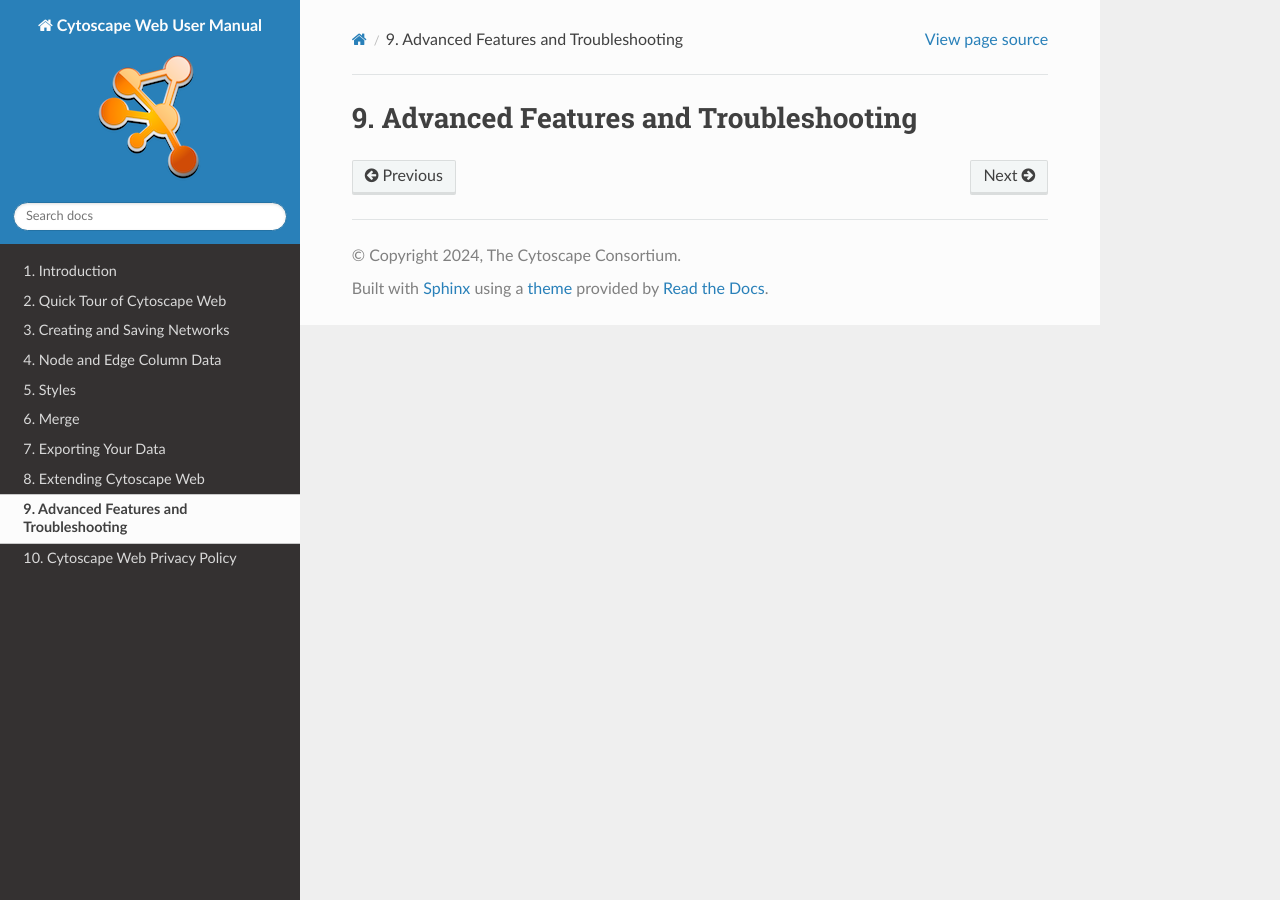
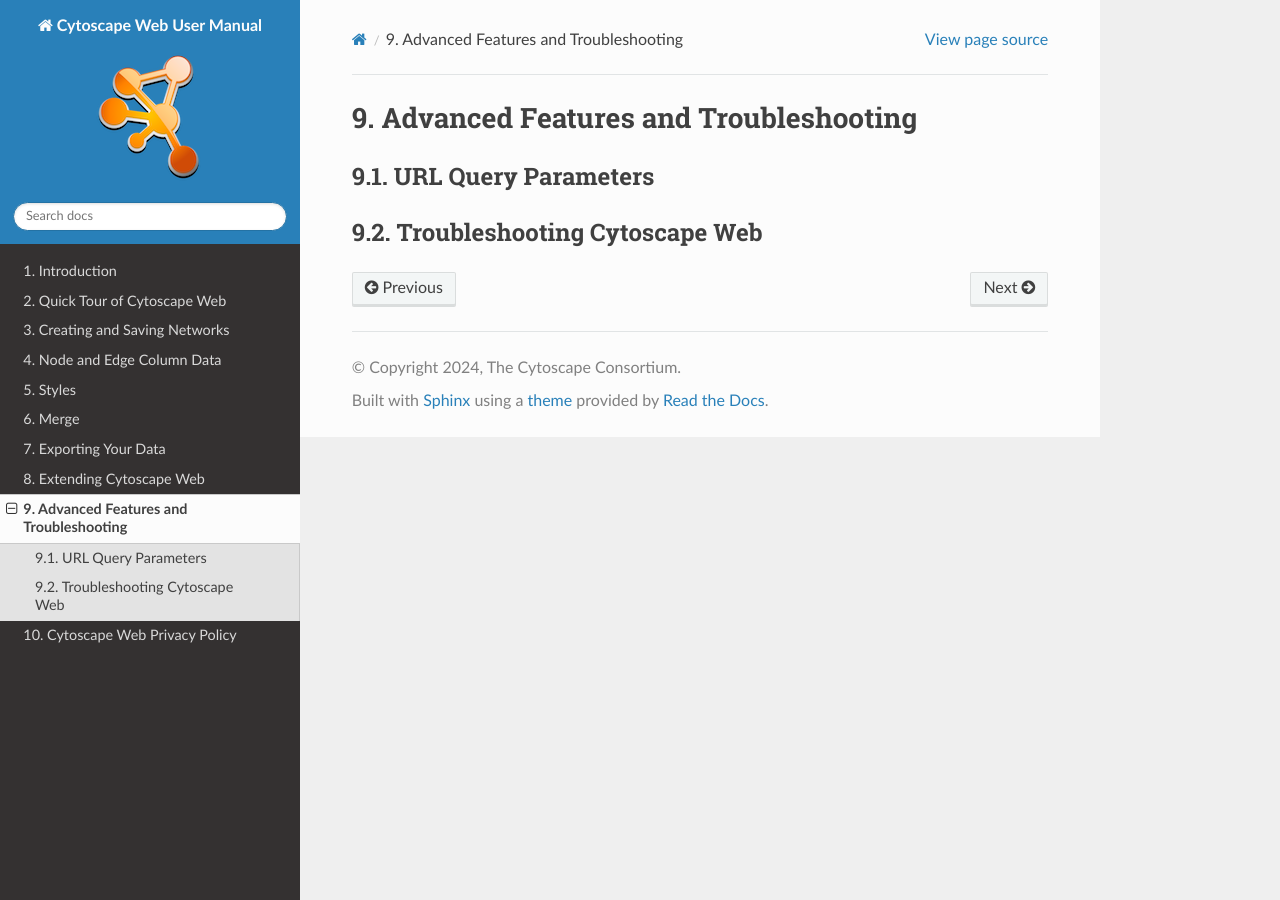
Before and after one commit to cytoscape/web-cytoscape-manual, a Sphinx documentation site: the page built from docs/Advanced.md, in a window 1280 px wide. Built offline with Sphinx 7.4.7 and the Read the Docs theme 3.1.0, drawn with Linux system fonts in a browser that asks for light colours.

Commit message:
Update Advanced.md

```diff
--- a/docs/Advanced.md
+++ b/docs/Advanced.md
@@ -1,3 +1,7 @@
 Advanced Features and Troubleshooting
 =========================
 <a id="advanced_features"> </a>
+
+## URL Query Parameters
+
+## Troubleshooting Cytoscape Web
```
